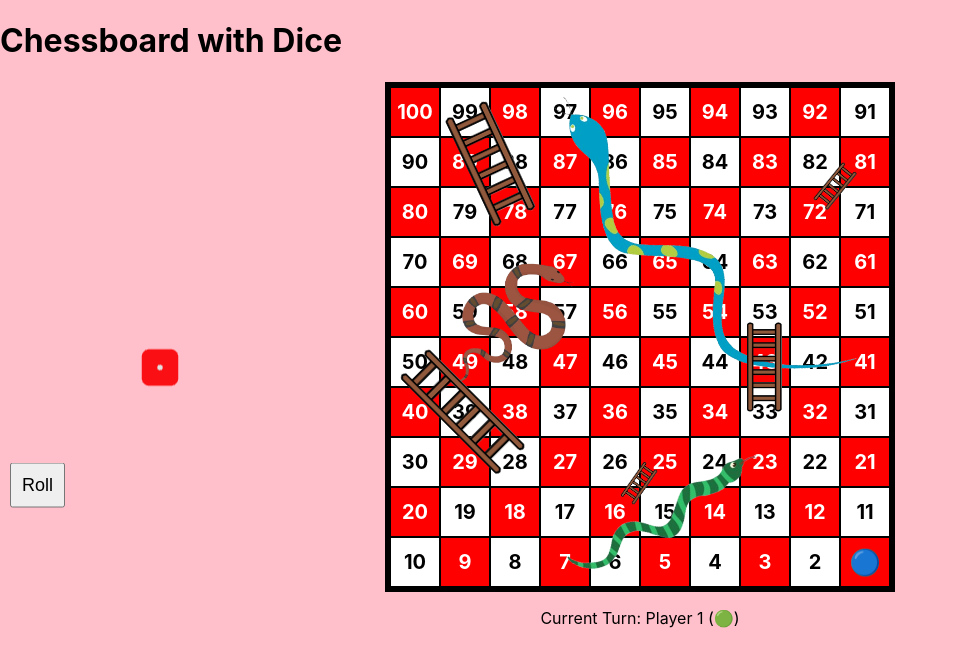
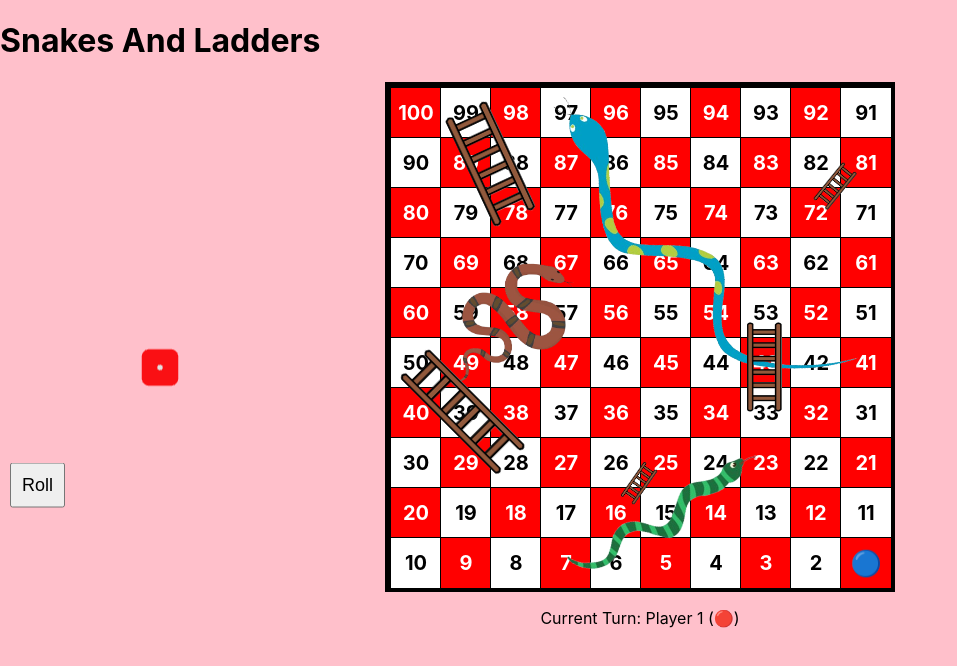
Before and after one commit to aus2005/snakesandladders, a React (Create React App) app in the folder snakess/: page / in a window 1280 px wide. Shown: the top 666 px of the page, without its empty margins (0-957 px from the left). Built offline with nearby package versions, Linux system fonts and the light colour scheme.

Commit message:
Snake smooth

```diff
--- a/snakess/package.json
+++ b/snakess/package.json
@@ -3,12 +3,12 @@
   "version": "0.1.0",
   "private": true,
   "dependencies": {
-
     "@react-spring/three": "^9.7.5",
     "@react-three/drei": "^9.121.4",
     "@react-three/fiber": "^8.17.14",
     "@shadcn/ui": "^0.0.4",
     "cra-template": "1.2.0",
+    "motion": "^12.4.7",
     "react": "^18.3.1",
     "react-dom": "^18.3.1",
     "react-scripts": "5.0.1",
--- a/snakess/src/App.js
+++ b/snakess/src/App.jsx
@@ -5,10 +5,9 @@ function App() {
   return (
     <div className="App">
       <h1 className="text-3xl font-bold text-center my-4">
-        Chessboard with Dice
+        Snakes And Ladders
       </h1>
       <Chessboard />
-
     </div>
   );
 }
--- a/snakess/src/board.css
+++ b/snakess/src/board.css
@@ -25,19 +25,20 @@
   position: relative;
 }
 
-.red { background-color: red; color: white; }
-.white { background-color: white; color: black; }
+.red {
+  background-color: red;
+  color: white;
+}
+.white {
+  background-color: white;
+  color: black;
+}
 
 .player {
   position: absolute;
   font-size: 25px;
-  top: 50%;
-  left: 50%;
   z-index: 10;
-  transform: translate(-50%, -50%);
-  transition: top 0.3s ease-in-out, left 0.3s ease-in-out; /*animation*/
 }
-
 
 .board {
   display: grid;
@@ -64,7 +65,8 @@ button {
   top: 50%;
   transform: translateY(-50%);
 }
-.red-dice {color:red
+.red-dice {
+  color: red;
 }
 
 .blue-dice {
@@ -89,10 +91,8 @@ button {
   font-weight: bold;
 }
 
-
-
 .red-dice {
-  color:red
+  color: red;
 }
 
 .blue-dice {
--- a/snakess/src/board.js
+++ b/snakess/src/board.jsx
@@ -8,6 +8,7 @@ import snake3 from "./images/snake3.png";
 import ladder1 from "./images/ladder1.png";
 import ladder2 from "./images/ladder1.png";
 import ladder3 from "./images/ladder1.png";
+import { motion } from "framer-motion";
 
 function Board() {
   const boardSize = 10;
@@ -21,7 +22,6 @@ function Board() {
   const [winner, setWinner] = useState(null);
   const [defeatedPlayer, setDefeatedPlayer] = useState(null);
   const [snakeBiteMessage, setSnakeBiteMessage] = useState(null);
-
 
   const snakes = [
     {
@@ -141,7 +141,9 @@ function Board() {
     setIsMoving(true);
 
     const currentPosition = isPlayerOneTurn ? player1Position : player2Position;
-    const setPosition = isPlayerOneTurn ? setPlayer1Position : setPlayer2Position;
+    const setPosition = isPlayerOneTurn
+      ? setPlayer1Position
+      : setPlayer2Position;
 
     let targetPosition = currentPosition + roll;
 
@@ -184,7 +186,7 @@ function Board() {
           finishTurn();
         }, 2000);
       } else if (!isPlayerOneTurn && targetPosition === player1Position) {
-        setDefeatedPlayer("Player 1 (🟢)");
+        setDefeatedPlayer("Player 1 (🔴)");
         setTimeout(() => {
           setPlayer1Position(1);
           setDefeatedPlayer(null);
@@ -217,25 +219,34 @@ function Board() {
                 className={`cell ${
                   (Math.floor(i / boardSize) + i) % 2 === 0 ? "red" : "white"
                 }`}
+                style={{
+                  width: "100%",
+                  height: "100%",
+                  display: "flex",
+                  justifyContent: "center",
+                  alignItems: "center",
+                }}
               >
                 {number}
                 {player1Position === number && (
-                  <div
+                  <motion.div
+                    layoutId="player1"
                     className={`player player1 ${
-                      defeatedPlayer === "Player 1 (🟢)" ? "shake" : ""
+                      defeatedPlayer === "Player 1 (🔴)" ? "shake" : ""
                     }`}
                   >
-                    🟢
-                  </div>
+                    🔴
+                  </motion.div>
                 )}
                 {player2Position === number && (
-                  <div
+                  <motion.div
+                    layoutId="player2"
                     className={`player player2 ${
                       defeatedPlayer === "Player 2 (🔵)" ? "shake" : ""
                     }`}
                   >
                     🔵
-                  </div>
+                  </motion.div>
                 )}
               </div>
             );
@@ -294,7 +305,7 @@ function Board() {
       )}
       {!winner && !defeatedPlayer && (
         <p>
-          Current Turn: {isPlayerOneTurn ? "Player 1 (🟢)" : "Player 2 (🔵)"}
+          Current Turn: {isPlayerOneTurn ? "Player 1 (🔴)" : "Player 2 (🔵)"}
         </p>
       )}
 
--- a/snakess/src/diceroll.js
+++ b/snakess/src/diceroll.jsx
@@ -22,7 +22,7 @@ function DiceFace({ dots, rotation }) {
   );
 }
 
-function Dice({ number, isRolling,color }) {
+function Dice({ number, isRolling, color }) {
   const dotPositions = {
     1: [[0, 0]],
     2: [
@@ -98,18 +98,17 @@ function Dice({ number, isRolling,color }) {
     </animated.group>
   );
 }
+const diceSound = new Audio("/Dice Sound.mp3");
 
 function DiceRoll({ onRoll, disabled, diceClass }) {
   const [roll, setRoll] = useState(1);
   const [isRolling, setIsRolling] = useState(false);
 
-  const diceSound = new Audio("/Dice Sound.mp3");
-
   useEffect(() => {
     if (isRolling) {
       diceSound.play();
     }
-  }, [isRolling, diceSound]);
+  }, [isRolling]);
 
   const rollDice = () => {
     if (disabled || isRolling) return;
@@ -123,7 +122,6 @@ function DiceRoll({ onRoll, disabled, diceClass }) {
     }, 1000);
   };
 
-  // Determine the dice color based on the player's turn
   const diceColor = diceClass === "red-dice" ? "red" : "blue";
 
   return (
```
Also changed, not shown: 1 other file (tests, documents, lock files or other folders).
